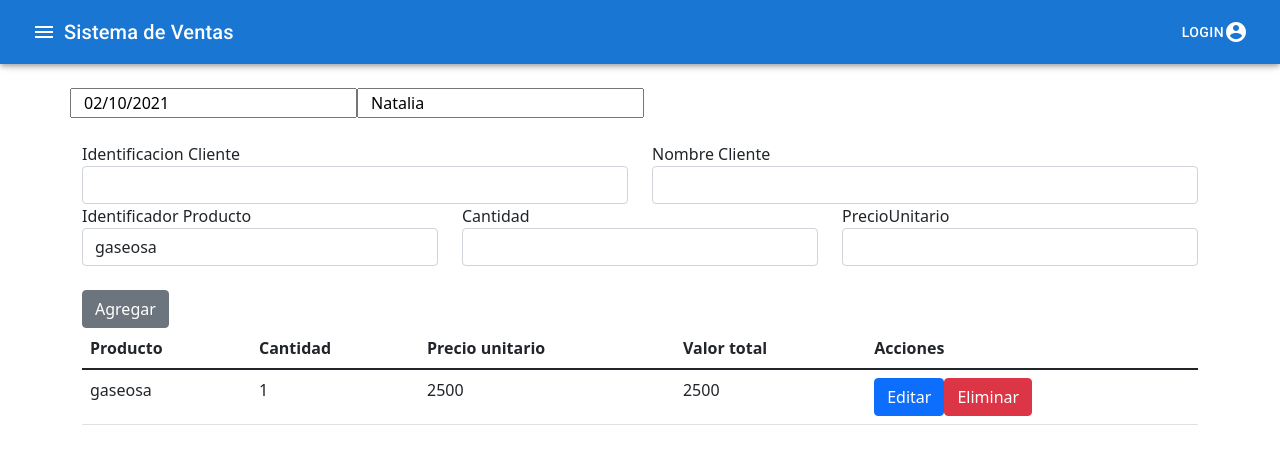
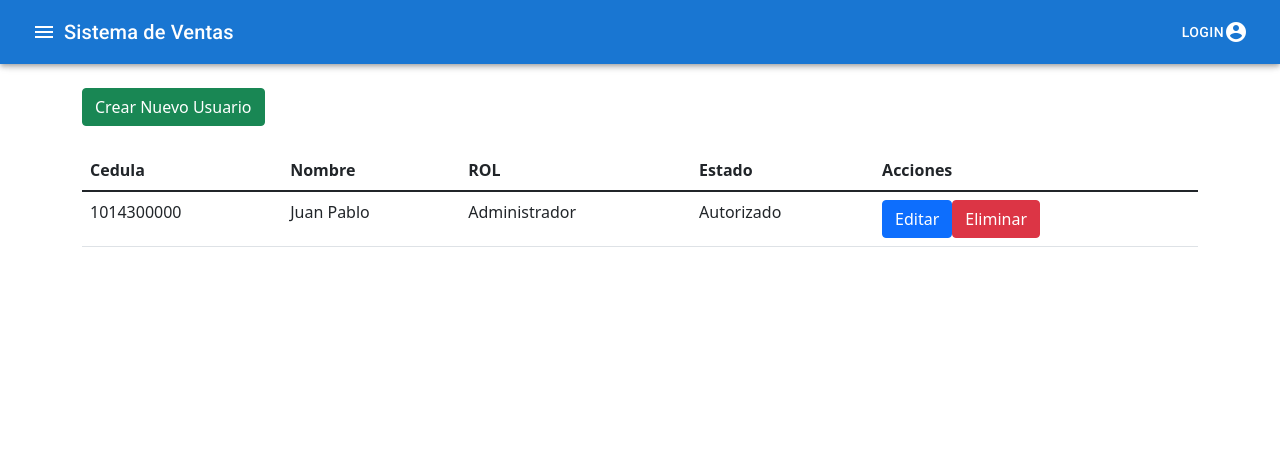
Before and after one commit to JuanDevop/Proyecto_MisionTIC_grupo20, a React (Create React App) app in the folder proyecto_grupo20/: page / in a window 1280 px wide. Shown: the top 464 px of the page. Built offline with nearby package versions, Linux system fonts and the light colour scheme.

Commit message:
Ajustamos pequeños detalles despues del merge

```diff
--- a/proyecto_grupo20/src/App.jsx
+++ b/proyecto_grupo20/src/App.jsx
@@ -2,11 +2,9 @@ import React from "react";
 import { ThemeProvider } from "@material-ui/styles";
 import theme from './temaConfig'
 import Navbar from './Components/Navbar'
-import 'bootstrap/dist/css/bootstrap.min.css';
-import {Table,Button,Container,Modal,ModalBody,ModalHeader, FormGroup , ModalFooter} from 'reactstrap'
-import registroVentas from "./Components/RegistroVenta"
+import maestroUsuarios from './Components/maestroUsuarios'
 
-const Ventas = registroVentas
+const Usuarios = maestroUsuarios
 
 
 function App(){
@@ -14,7 +12,7 @@ function App(){
 
         <ThemeProvider theme={theme}>
             <Navbar />
-            <Ventas />
+            <Usuarios />
         </ThemeProvider>
 
     );
```
